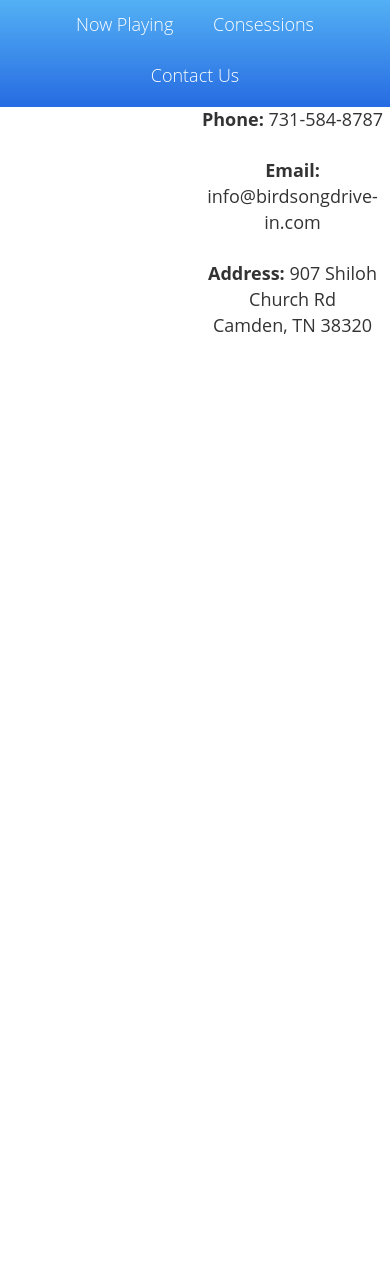
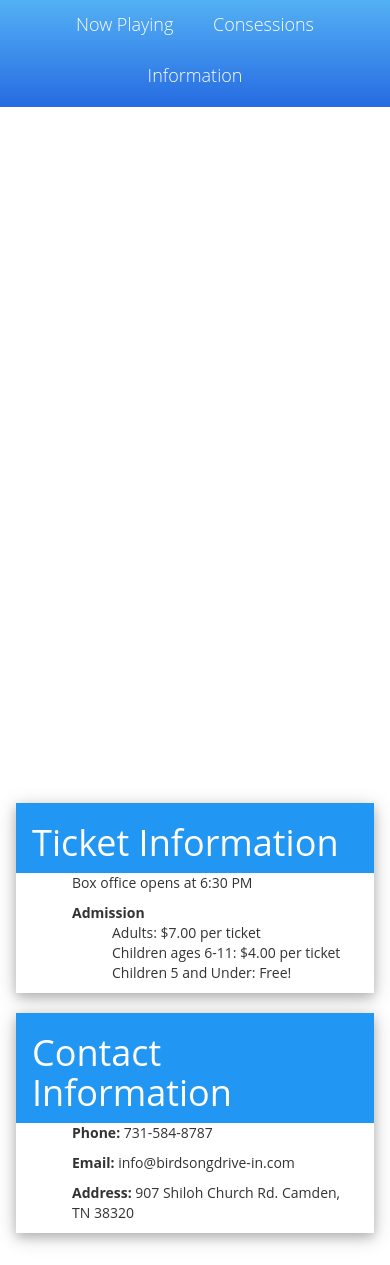
Before and after one commit to granthc14/BirdsongWebsite, a website: page node-helloworld-master/public/contactUs.html in a window 390 px wide. Shown: the part 66-1331 px from the top of the page. Before the commit the page ends 1017 px from the top, so only its background shows below. Drawn offline with nearby package versions, Linux system fonts and the light colour scheme; some packages are replaced by stand-ins of ours.

Commit message:
Removed redundant files, added cards to the ticket information, made the ticket information site responsive

```diff
--- a/node-helloworld-master/public/Content/contactUsContent.html
+++ b/node-helloworld-master/public/Content/contactUsContent.html
@@ -1,5 +1,7 @@
 <script src="https://maps.googleapis.com/maps/api/js?callback=myMap"></script>
-<div id="map" style="width:50%;height:600px;display: inline-block;float: left;">
+<div class="w3-container">
+    <div class="w3-half w3-padding-32">
+        <div class="w3-container" id="map" style="max-width:96%; height:600px;">
             <script>
             function myMap() {
                 var mapOptions = {
@@ -12,11 +14,31 @@
 
             </script>
         </div>
-<div id="info" style="width:50%;height:600px;text-align:center;position: relative;float: left;font-size: 18px;">
-    <span style="font-weight: bold;">Phone: </span><span>731-584-8787</span>
-    <br><br>
-    <span style="font-weight: bold;">Email: </span><span>info@birdsongdrive-in.com</span>
-    <br><br>
-    <span style="font-weight: bold;">Address: </span><span>907 Shiloh Church Rd</span><div>Camden, TN 38320</div><br>
-    <br><br>
     </div>
+    <div class="w3-half w3-padding-32">
+        <div class="w3-card-4">
+            <header class="w3-container w3-blue">
+                <h1>Ticket Information</h1>
+            </header>
+            <div class="w3-container">
+                <ul> Box office opens at 6:30 PM</ul>
+                <ul><span style="font-weight: bold;">Admission</span>
+                    <ul>Adults: $7.00 per ticket</ul>
+                    <ul>Children ages 6-11: $4.00 per ticket</ul>
+                    <ul>Children 5 and Under: Free! </ul>
+                </ul>
+            </div>
+        </div>
+        <div class="w3-card-4" style="margin-top:20px;">
+            <header class="w3-container w3-blue">
+                <h1>Contact Information</h1>
+            </header>
+            <div class="w3-container">
+                <ul><span style="font-weight: bold;">Phone: </span><span>731-584-8787</span></ul>
+                <ul><span style="font-weight: bold;">Email: </span><span>info@birdsongdrive-in.com</span></ul>
+                <ul><span style="font-weight: bold;">Address: </span><span>907 Shiloh Church Rd. Camden, TN 38320</span></ul>
+            </div>
+        </div>
+    </div>
+</div>
+</div>
--- a/node-helloworld-master/public/header.html
+++ b/node-helloworld-master/public/header.html
@@ -8,7 +8,7 @@
                 <div class="sectionButton" onclick="window.location.href='concessions.html'">Consessions</div>
             </button>
             <button>
-                <div class="sectionButton" onclick="window.location.href='contactUs.html'">Contact Us</div>
+                <div class="sectionButton" onclick="window.location.href='contactUs.html'">Information</div>
             </button>
         </div>
     </div>
```
Also changed, not shown: node-helloworld-master/public/Content/comingSoonContent.html (deleted, +0 -16 lines), node-helloworld-master/public/Content/nowplayingContent.html (+1 -1 lines), node-helloworld-master/public/Content/ticketInformationContent.html (deleted, +0 -1 lines), node-helloworld-master/public/comingSoon.html (deleted, +0 -42 lines), node-helloworld-master/public/ticketInformation.html (deleted, +0 -42 lines). Lines whose indentation alone changed are shown as unchanged.
